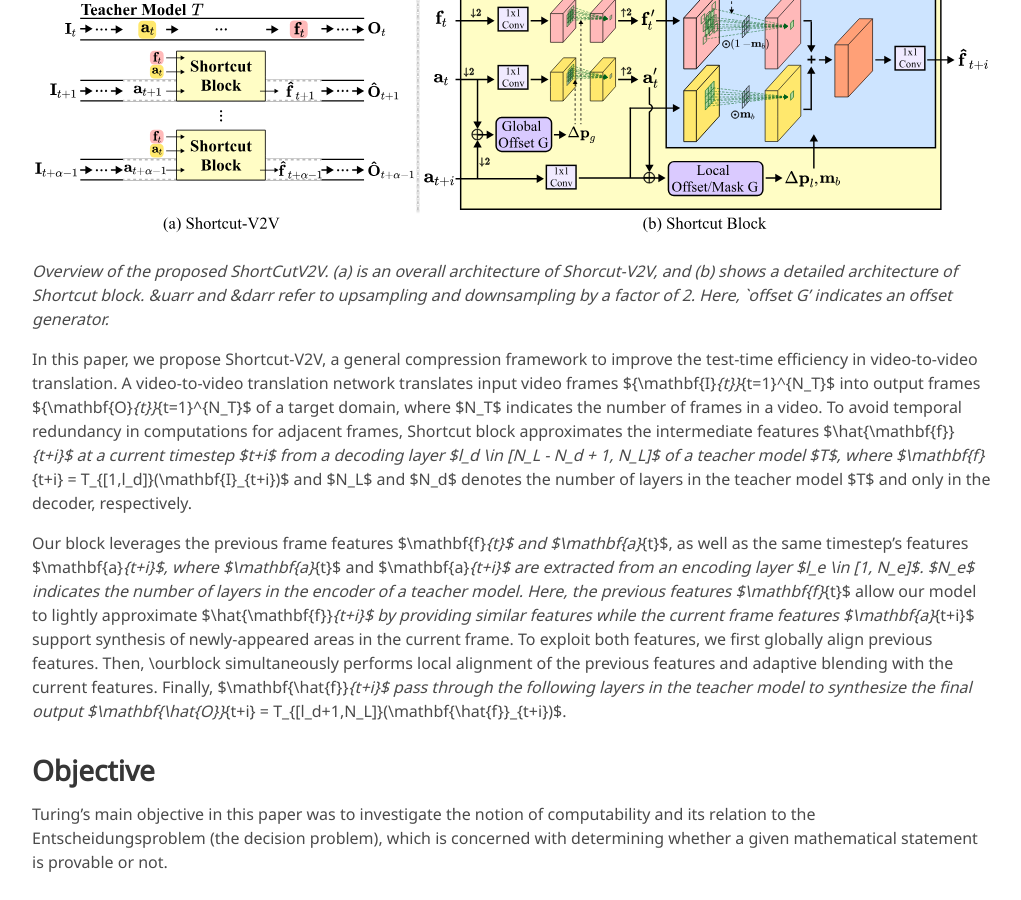
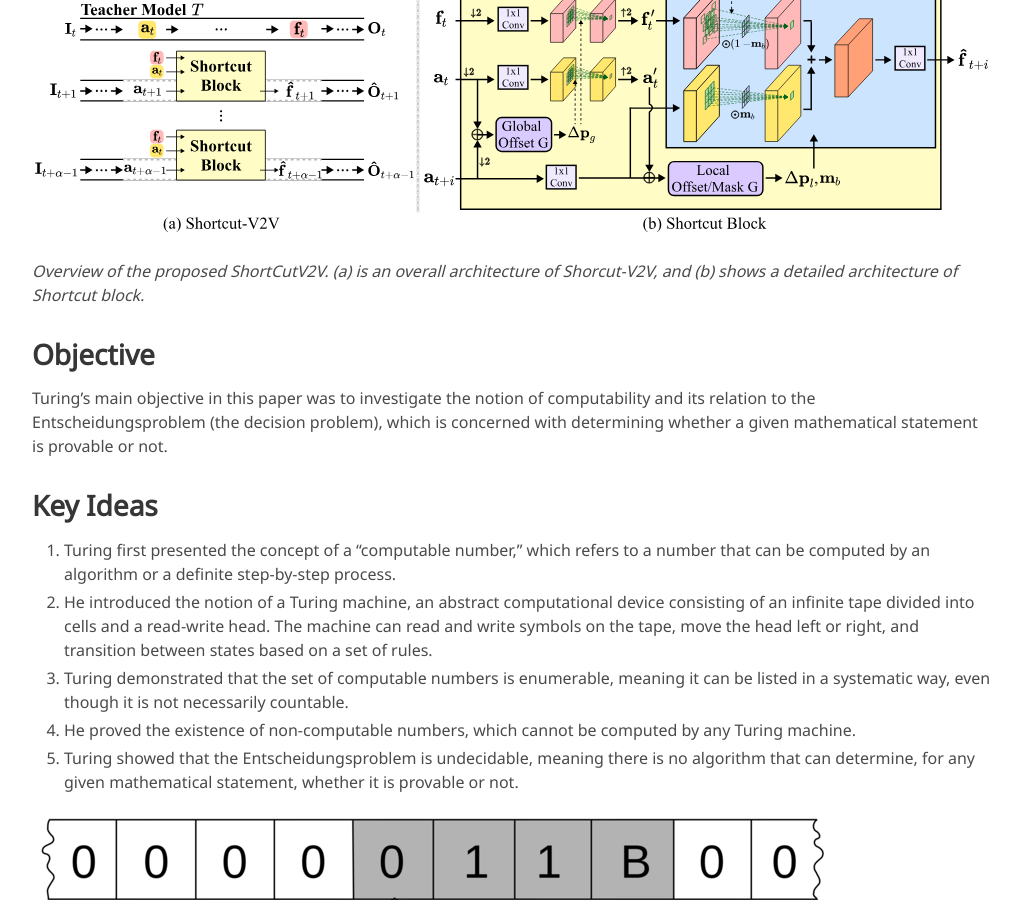
Before and after one commit to shortcut-v2v/shortcut-v2v.github.io, a Jekyll site: the page built from index.md, in a window 1280 px wide and 900 px high, scrolled down 1469 px. Shown: the whole window, without its empty margins (128-1149 px from the left). Built offline with Jekyll 4.4.1, drawn with Linux system fonts in a browser that asks for light colours; some web fonts are replaced.

Commit message:
Update index.md

```diff
--- a/index.md
+++ b/index.md
@@ -38,17 +38,8 @@ The results show that Shoutcut-V2V achieves comparable performance compared to t
 ## Pipeline
 ![Turing Machine](/static/image/method_iccv.svg)
 
-*Overview of the proposed ShortCutV2V. (a) is an overall architecture of Shorcut-V2V, and (b) shows a detailed architecture of Shortcut block. &uarr and &darr refer to upsampling and downsampling by a factor of 2. Here, `offset G' indicates an offset generator.*
+*Overview of the proposed ShortCutV2V. (a) is an overall architecture of Shorcut-V2V, and (b) shows a detailed architecture of Shortcut block.*
 
-In this paper, we propose Shortcut-V2V, a general compression framework to improve the test-time efficiency in video-to-video translation.
-A video-to-video translation network translates input video frames $\{\mathbf{I}_{t}\}_{t=1}^{N_T}$ into output frames $\{\mathbf{O}_{t}\}_{t=1}^{N_T}$ of a target domain, where $N_T$ indicates the number of frames in a video.
-To avoid temporal redundancy in computations for adjacent frames, Shortcut block approximates the intermediate features $\hat{\mathbf{f}}_{t+i}$ at a current timestep $t+i$ from a decoding layer $l_d \in [N_L - N_d + 1, N_L]$ of a teacher model $T$, where $\mathbf{f}_{t+i} = T_{[1,l_d]}(\mathbf{I}_{t+i})$ and $N_L$ and $N_d$ denotes the number of layers in the teacher model $T$ and only in the decoder, respectively.
-
-Our block leverages the previous frame features $\mathbf{f}_{t}$ and $\mathbf{a}_{t}$, as well as the same timestep's features $\mathbf{a}_{t+i}$, where $\mathbf{a}_{t}$ and $\mathbf{a}_{t+i}$ are extracted from an encoding layer $l_e \in [1, N_e]$. $N_e$ indicates the number of layers in the encoder of a teacher model.
-Here, the previous features $\mathbf{f}_{t}$ allow our model to lightly approximate $\hat{\mathbf{f}}_{t+i}$ by providing similar features while the current frame features $\mathbf{a}_{t+i}$ support synthesis of newly-appeared areas in the current frame.
-To exploit both features, we first globally align previous features.
-Then, \ourblock simultaneously performs local alignment of the previous features and adaptive blending with the current features.
-Finally, $\mathbf{\hat{f}}_{t+i}$ pass through the following layers in the teacher model to synthesize the final output $\mathbf{\hat{O}}_{t+i} = T_{[l_d+1,N_L]}(\mathbf{\hat{f}}_{t+i})$.
 
 ## Objective
 Turing's main objective in this paper was to investigate the notion of computability and its relation to the Entscheidungsproblem (the decision problem), which is concerned with determining whether a given mathematical statement is provable or not.
```
